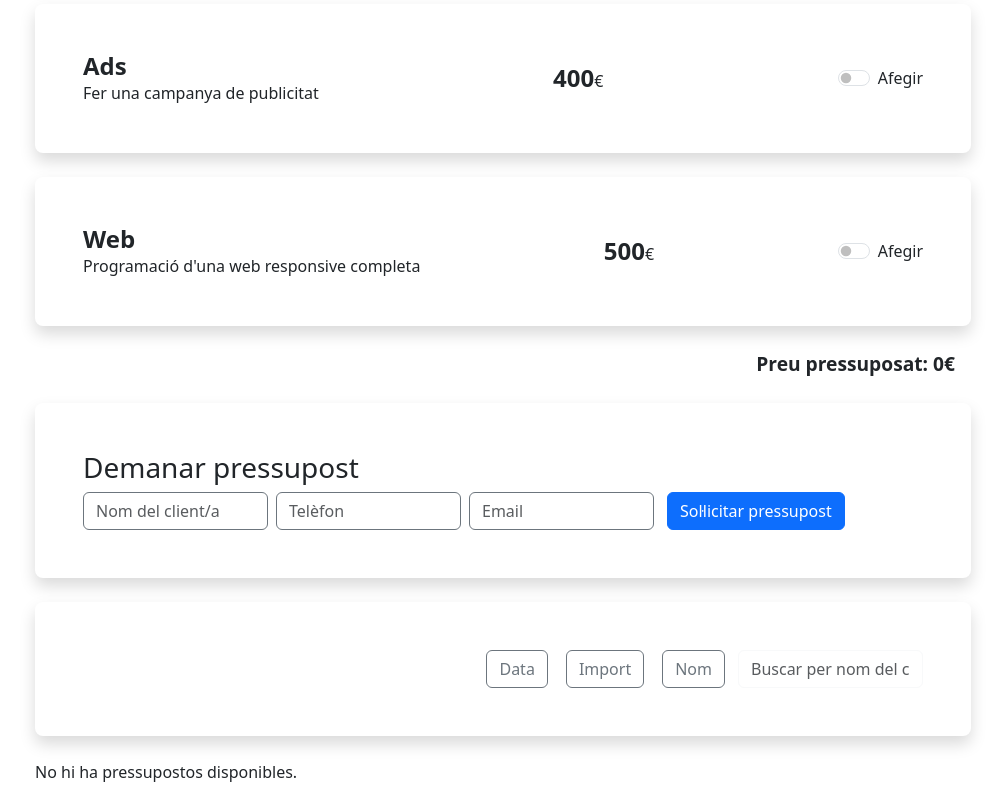
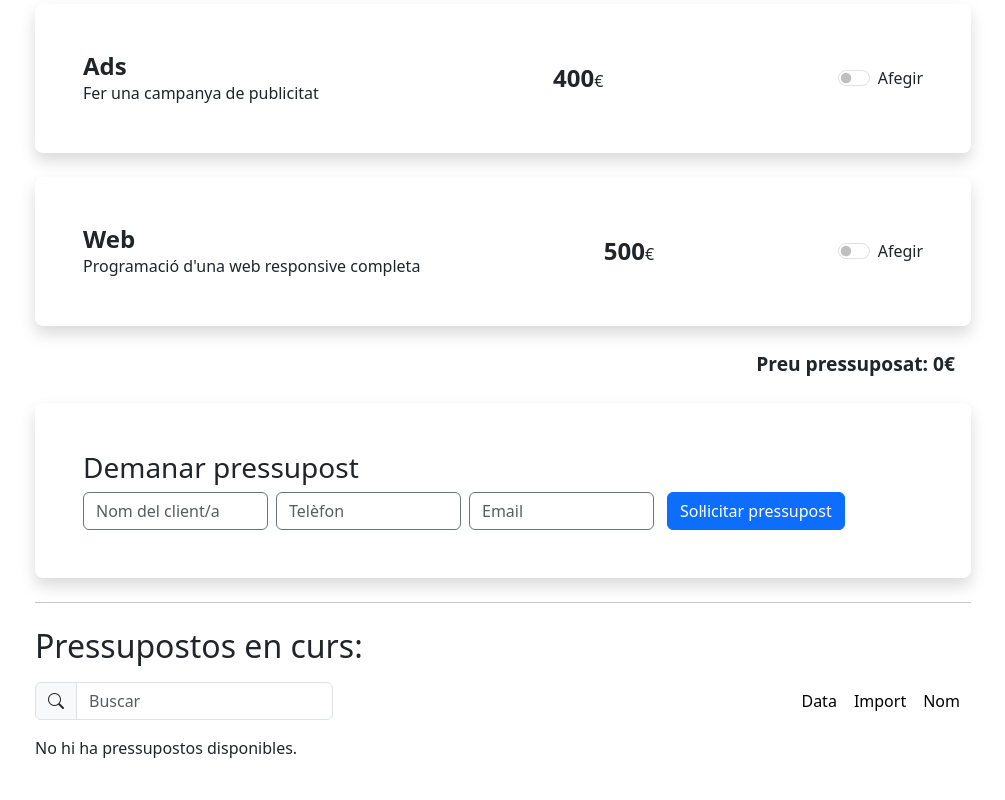
Before and after one commit to Wizardrunner/Sprint-6, an Angular app: page / in a window 1280 px wide. Shown: the part 345-1145 px from the top of the page, without its empty margins (137-1142 px from the left). After the commit the page ends 1121 px from the top, so only its background shows below. Built offline with nearby package versions, Linux system fonts and the light colour scheme.

Commit message:
CSS version 2

```diff
--- a/src/app/app.component.html
+++ b/src/app/app.component.html
@@ -106,11 +106,24 @@
 </div>
 
 <!-- Botones para ordenar y campo de búsqueda -->
-<div class="option-box p-5 mb-4 bg-white rounded-3 mx-auto d-flex justify-content-end gap-2">
-  <button class="btn btn-outline-secondary" (click)="sortBudgets('date')">Data</button>
-  <button class="btn btn-outline-secondary" (click)="sortBudgets('total')">Import</button>
-  <button class="btn btn-outline-secondary" (click)="sortBudgets('name')">Nom</button>
-  <input type="text" [(ngModel)]="filterText" placeholder="Buscar per nom del client" class="form-control border-light rounded input-fixed-width">
+<div class="option-box-container mx-auto" style="width: 936px;">
+  <hr class="my-4"/> <!-- Línea divisoria -->
+  <h2 class="mb-3">Pressupostos en curs:</h2> <!-- Título -->
+
+  <div class="d-flex justify-content-between align-items-center mb-3">
+    <!-- Ajustes para el buscador con símbolo de lupa -->
+    <div class="input-group" style="width: auto;">
+      <span class="input-group-text"><i class="bi bi-search"></i></span>
+      <input type="text" class="form-control" placeholder="Buscar" [(ngModel)]="filterText">
+    </div>
+
+    <!-- Ajustes para los botones sin fondo y con flechas dinámicas -->
+    <div>
+      <button class="btn btn-link text-decoration-none" (click)="sortBudgets('date')">Data <i class="bi" [class]="currentSort.field === 'date' ? (currentSort.direction === 'asc' ? 'bi-caret-up-fill' : 'bi-caret-down-fill') : ''"></i></button>
+      <button class="btn btn-link text-decoration-none" (click)="sortBudgets('total')">Import <i class="bi" [class]="currentSort.field === 'total' ? (currentSort.direction === 'asc' ? 'bi-caret-up-fill' : 'bi-caret-down-fill') : ''"></i></button>
+      <button class="btn btn-link text-decoration-none" (click)="sortBudgets('name')">Nom <i class="bi" [class]="currentSort.field === 'name' ? (currentSort.direction === 'asc' ? 'bi-caret-up-fill' : 'bi-caret-down-fill') : ''"></i></button>
+    </div>
+  </div>
 </div>
 
 <!-- Listado de presupuestos -->
--- a/src/styles.scss
+++ b/src/styles.scss
@@ -49,3 +49,26 @@
 .border-gray {
   border-color: #6c757d !important; // Cambia el color del borde a gris oscuro
 }
+
+.no-budgets {
+  width: 936px;
+  margin: auto;
+  padding: 20px;
+  text-align: left;
+}
+
+// Ajustes para los botones sin fondo
+.btn-link {
+  color: #000; // Cambia el color según tu diseño
+  padding: 0;
+  margin-right: 15px; // Asegura un espacio entre botones
+
+  &:hover {
+    color: #0056b3; // Cambia el color para el estado hover
+    text-decoration: underline;
+  }
+
+  .bi {
+    margin-left: 5px; // Espacio entre el texto y la flecha
+  }
+}
```
